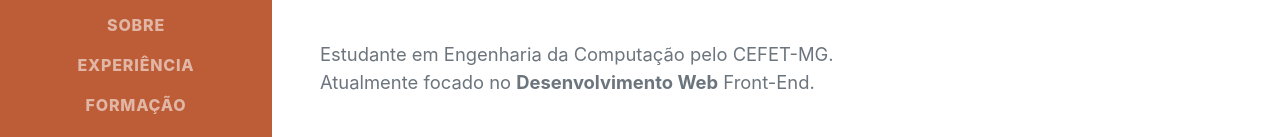
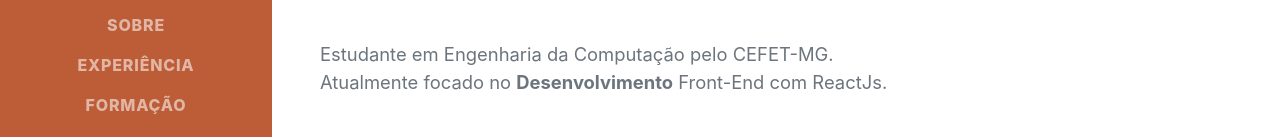
Before and after one commit to PierreBoeno/curriculo, a plain HTML site: page index.html in a window 1280 px wide. Shown: the part 387-524 px from the top of the page. Drawn offline with nearby package versions, Linux system fonts and the light colour scheme; a web font is replaced by a local one.

Commit message:
Update index.html

```diff
--- a/index.html
+++ b/index.html
@@ -54,7 +54,7 @@
                     nº75 · Rua Teresina · Veneza I, Ipatinga-MG · (31) 99169-2132 ·
                     <a title="Enviar E-mail" href="mailto:pierrecarlos1@hotmail.com">pierrecarlos1@hotmail.com</a>
                 </div>
-                <p class="lead mb-5">Estudante em Engenharia da Computação pelo CEFET-MG. <br> Atualmente focado no <b>Desenvolvimento Web</b> Front-End.</p>
+                <p class="lead mb-5">Estudante em Engenharia da Computação pelo CEFET-MG. <br> Atualmente focado no <b>Desenvolvimento</b> Front-End com ReactJs.</p>
                 <div class="social-icons">
                     <a title="Abrir Beacons" class="social-icon" href="https://beacons.ai/pierreboeno" target="_blank"><i class="fas fa-info"></i></a>
                     <a title="Abrir GitHub" class="social-icon" href="https://github.com/PierreBoeno" target="_blank"><i class="fab fa-github"></i></a>
```
